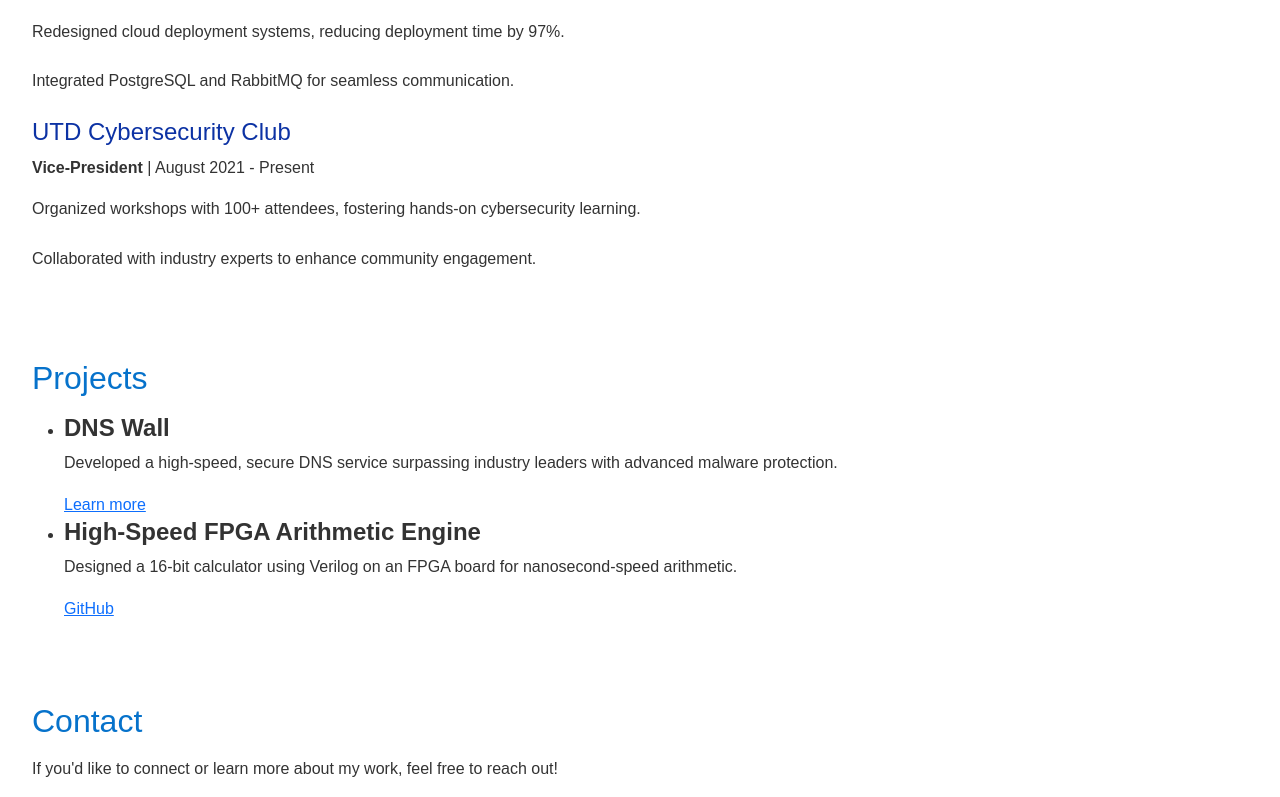
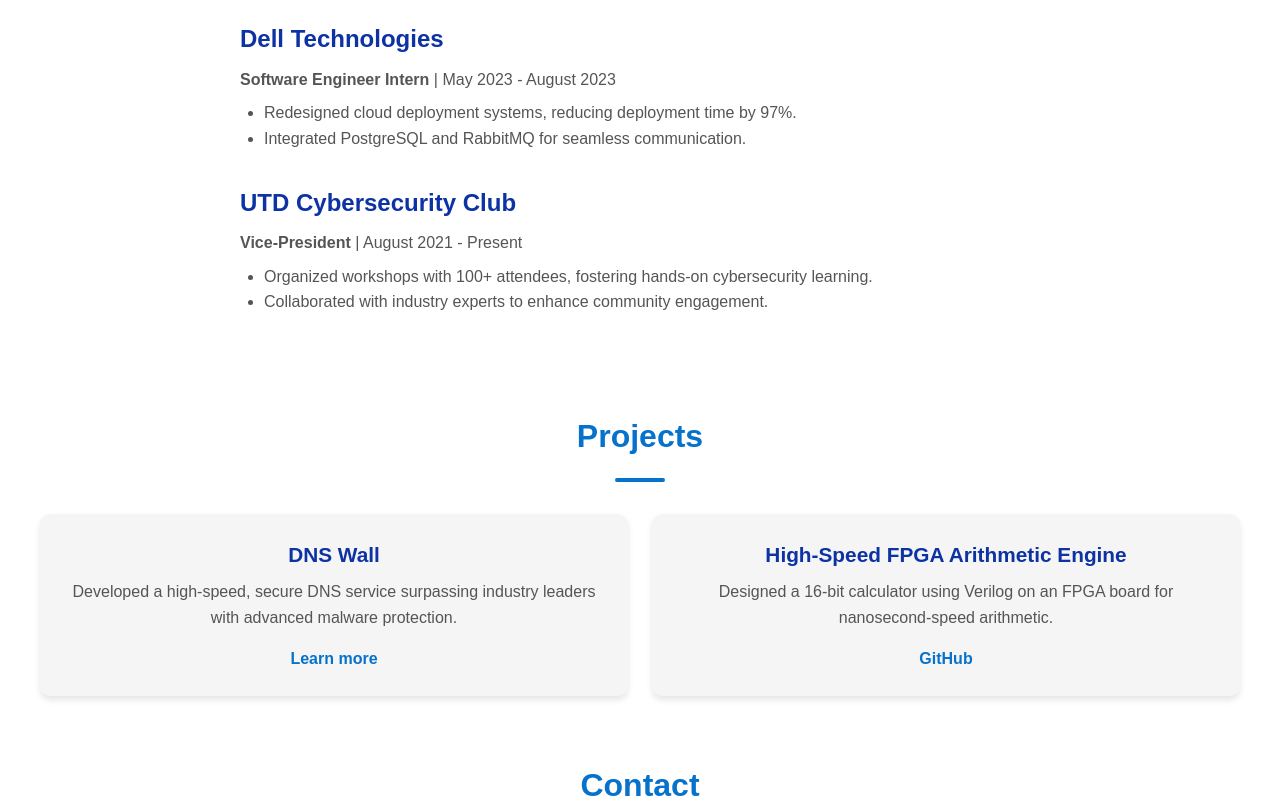
Before and after one commit to SharpPig/sharppig.github.io, a plain HTML site: page index.html in a window 1280 px wide. Shown: the part 663-1460 px from the top of the page. Drawn offline with nearby package versions, Linux system fonts and the light colour scheme.

Commit message:
Update index.html

```diff
--- a/index.html
+++ b/index.html
@@ -4,52 +4,138 @@
     <meta charset="UTF-8">
     <meta name="viewport" content="width=device-width, initial-scale=1.0">
     <title>Rohan Jakkal | Portfolio</title>
-    <link rel="stylesheet" href="https://cdnjs.cloudflare.com/ajax/libs/font-awesome/6.0.0-beta3/css/all.min.css">
-    <link rel="stylesheet" href="https://cdnjs.cloudflare.com/ajax/libs/bootstrap/5.3.1/css/bootstrap.min.css">
     <style>
+        /* General Styling */
+        * {
+            margin: 0;
+            padding: 0;
+            box-sizing: border-box;
+        }
         body {
             font-family: 'Arial', sans-serif;
             line-height: 1.6;
             color: #333;
-            margin: 0;
-            padding: 0;
         }
+        a {
+            text-decoration: none;
+            color: inherit;
+        }
+
+        /* Header */
         header {
-            background: linear-gradient(90deg, #0672cb, #0c32a4);
+            background: linear-gradient(120deg, #0672cb, #0c32a4);
             color: white;
             text-align: center;
-            padding: 2rem 0;
+            padding: 2rem 1rem;
+            position: relative;
         }
         header h1 {
-            margin: 0;
+            font-size: 2.5rem;
+            margin-bottom: 0.5rem;
         }
+        header p {
+            font-size: 1.2rem;
+        }
+        header::after {
+            content: '';
+            position: absolute;
+            bottom: -1rem;
+            left: 0;
+            right: 0;
+            height: 2rem;
+            background: white;
+            border-radius: 50% 50% 0 0;
+        }
+
+        /* Section Styles */
         section {
-            padding: 2rem;
+            padding: 2rem 1rem;
+            text-align: center;
         }
         .section-title {
             font-size: 2rem;
             color: #0672cb;
             margin-bottom: 1rem;
         }
-        .timeline ul {
-            padding: 0;
-            list-style: none;
+        .divider {
+            height: 4px;
+            width: 50px;
+            background: #0672cb;
+            margin: 1rem auto 2rem;
+            border-radius: 5px;
         }
-        .timeline li {
-            margin-bottom: 1.5rem;
+
+        /* Timeline */
+        .timeline {
+            text-align: left;
+            max-width: 800px;
+            margin: 0 auto;
         }
-        .timeline li h4 {
+        .timeline-item {
+            margin-bottom: 2rem;
+        }
+        .timeline-item h4 {
+            font-size: 1.5rem;
             color: #0c32a4;
         }
+        .timeline-item p {
+            margin: 0.5rem 0;
+            color: #555;
+        }
+        .timeline-item ul {
+            list-style-type: disc;
+            padding-left: 1.5rem;
+            color: #555;
+        }
+
+        /* Projects */
+        .projects {
+            display: grid;
+            grid-template-columns: repeat(auto-fit, minmax(250px, 1fr));
+            gap: 1.5rem;
+            max-width: 1200px;
+            margin: 0 auto;
+        }
+        .project {
+            background: #f5f5f5;
+            padding: 1.5rem;
+            border-radius: 10px;
+            box-shadow: 0 4px 6px rgba(0, 0, 0, 0.1);
+            transition: transform 0.3s ease;
+        }
+        .project:hover {
+            transform: translateY(-5px);
+        }
+        .project h4 {
+            font-size: 1.3rem;
+            color: #0c32a4;
+        }
+        .project p {
+            color: #555;
+            margin: 0.5rem 0 1rem;
+        }
+        .project a {
+            color: #0672cb;
+            font-weight: bold;
+        }
+
+        /* Contact */
+        .social-icons {
+            display: flex;
+            justify-content: center;
+            gap: 1rem;
+            margin-top: 1rem;
+        }
         .social-icons a {
-            margin: 0 10px;
+            color: #0672cb;
             font-size: 1.5rem;
-            color: #0672cb;
-            text-decoration: none;
+            transition: color 0.3s ease;
         }
         .social-icons a:hover {
             color: #0c32a4;
         }
+
+        /* Footer */
         footer {
             background: #0672cb;
             color: white;
@@ -59,7 +145,7 @@
         }
         footer a {
             color: white;
-            text-decoration: none;
+            font-weight: bold;
         }
         footer a:hover {
             text-decoration: underline;
@@ -67,62 +153,73 @@
     </style>
 </head>
 <body>
+    <!-- Header -->
     <header>
         <h1>Rohan Jakkal</h1>
         <p>Computer Science Student | Software Engineer | AI Enthusiast</p>
     </header>
+
+    <!-- About Section -->
     <section id="about">
         <h2 class="section-title">About Me</h2>
-        <p>Hello! I'm Rohan Jakkal, a passionate Computer Science student at the University of Texas at Dallas. I specialize in AI/ML, software development, and cybersecurity. My goal is to create impactful solutions that improve lives and enhance technology experiences.</p>
+        <div class="divider"></div>
+        <p>Hello! I'm Rohan Jakkal, a Computer Science student at the University of Texas at Dallas. I specialize in AI/ML, software development, and cybersecurity. My goal is to create impactful solutions that improve lives and enhance technology experiences.</p>
     </section>
+
+    <!-- Experience Section -->
     <section id="experience">
         <h2 class="section-title">Experience</h2>
+        <div class="divider"></div>
         <div class="timeline">
-            <ul>
-                <li>
+            <div class="timeline-item">
                 <h4>Dell Technologies</h4>
                 <p><b>Research Engineer Intern</b> | May 2024 - August 2024</p>
                 <ul>
                     <li>Optimized AI models for embedded systems, improving inference efficiency by 50%.</li>
                     <li>Contributed to internal research and Dell proprietary solutions.</li>
                 </ul>
-                </li>
-                <li>
+            </div>
+            <div class="timeline-item">
                 <h4>Dell Technologies</h4>
                 <p><b>Software Engineer Intern</b> | May 2023 - August 2023</p>
                 <ul>
                     <li>Redesigned cloud deployment systems, reducing deployment time by 97%.</li>
                     <li>Integrated PostgreSQL and RabbitMQ for seamless communication.</li>
                 </ul>
-                </li>
-                <li>
+            </div>
+            <div class="timeline-item">
                 <h4>UTD Cybersecurity Club</h4>
                 <p><b>Vice-President</b> | August 2021 - Present</p>
                 <ul>
                     <li>Organized workshops with 100+ attendees, fostering hands-on cybersecurity learning.</li>
                     <li>Collaborated with industry experts to enhance community engagement.</li>
                 </ul>
-                </li>
-            </ul>
+            </div>
         </div>
     </section>
+
+    <!-- Projects Section -->
     <section id="projects">
         <h2 class="section-title">Projects</h2>
-        <ul>
-            <li>
-                <h4><b>DNS Wall</b></h4>
+        <div class="divider"></div>
+        <div class="projects">
+            <div class="project">
+                <h4>DNS Wall</h4>
                 <p>Developed a high-speed, secure DNS service surpassing industry leaders with advanced malware protection.</p>
                 <a href="https://dnswall.privatebrowsing.org" target="_blank">Learn more</a>
-            </li>
-            <li>
-                <h4><b>High-Speed FPGA Arithmetic Engine</b></h4>
+            </div>
+            <div class="project">
+                <h4>High-Speed FPGA Arithmetic Engine</h4>
                 <p>Designed a 16-bit calculator using Verilog on an FPGA board for nanosecond-speed arithmetic.</p>
                 <a href="https://github.com/SharpPig/basys-3-fpga-board-16-bit-calculator" target="_blank">GitHub</a>
-            </li>
-        </ul>
+            </div>
+        </div>
     </section>
+
+    <!-- Contact Section -->
     <section id="contact">
         <h2 class="section-title">Contact</h2>
+        <div class="divider"></div>
         <p>If you'd like to connect or learn more about my work, feel free to reach out!</p>
         <div class="social-icons">
             <a href="mailto:RohanJakkal@gmail.com"><i class="fas fa-envelope"></i></a>
@@ -130,9 +227,10 @@
             <a href="https://linkedin.com/in/Rohan-Jakkal" target="_blank"><i class="fab fa-linkedin"></i></a>
         </div>
     </section>
+
+    <!-- Footer -->
     <footer>
         <p>&copy; 2024 Rohan Jakkal. <a href="mailto:RohanJakkal@gmail.com">Contact Me</a></p>
     </footer>
 </body>
 </html>
-test
```
Lines whose indentation alone changed are shown as unchanged.
